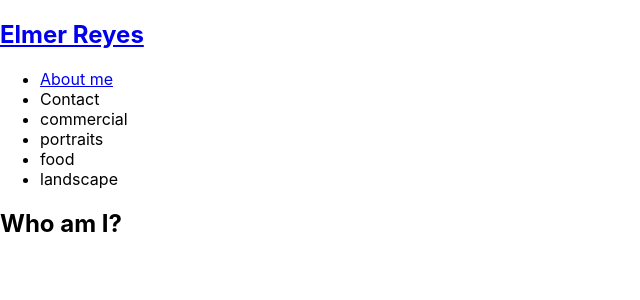
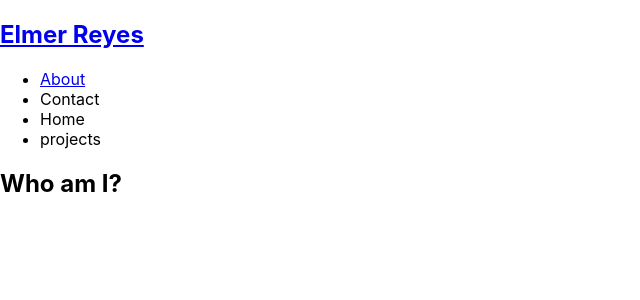
Before and after one commit to Erey2790/react-portf, a React (Create React App) app: page / in a window 1280 px wide. Shown: the top 300 px of the page, without its empty margins (0-640 px from the left). Built offline with nearby package versions, Linux system fonts and the light colour scheme.

Commit message:
updating

```diff
--- a/src/components/Nav/index.js
+++ b/src/components/Nav/index.js
@@ -3,10 +3,9 @@ import React from "react";
 
 function Nav() {
   const  categories = [
-    { name: 'commercial', description: 'Photos of grocery stores, food trucks, and other commercial projects' },
-    { name: 'portraits', description: 'Portraits of people in my life' },
-    { name: 'food', description: 'Delicious delicacies' },
-    { name: 'landscape', description: 'Fields, farmhouses, waterfalls, and the beauty of nature' }
+    { name: 'Home', description: 'Brings you back to homepage' },
+    { name: 'projects', description: 'List of projects' },
+
   ];
 
   const handleClick = () => {
@@ -24,7 +23,7 @@ function Nav() {
         <ul className="flex-row">
           <li className="mx-2">
             <a href="#about" onClick={() => handleClick()}>
-              About me
+              About
             </a>
           </li>
           <li className={"mx-2"}>
```
